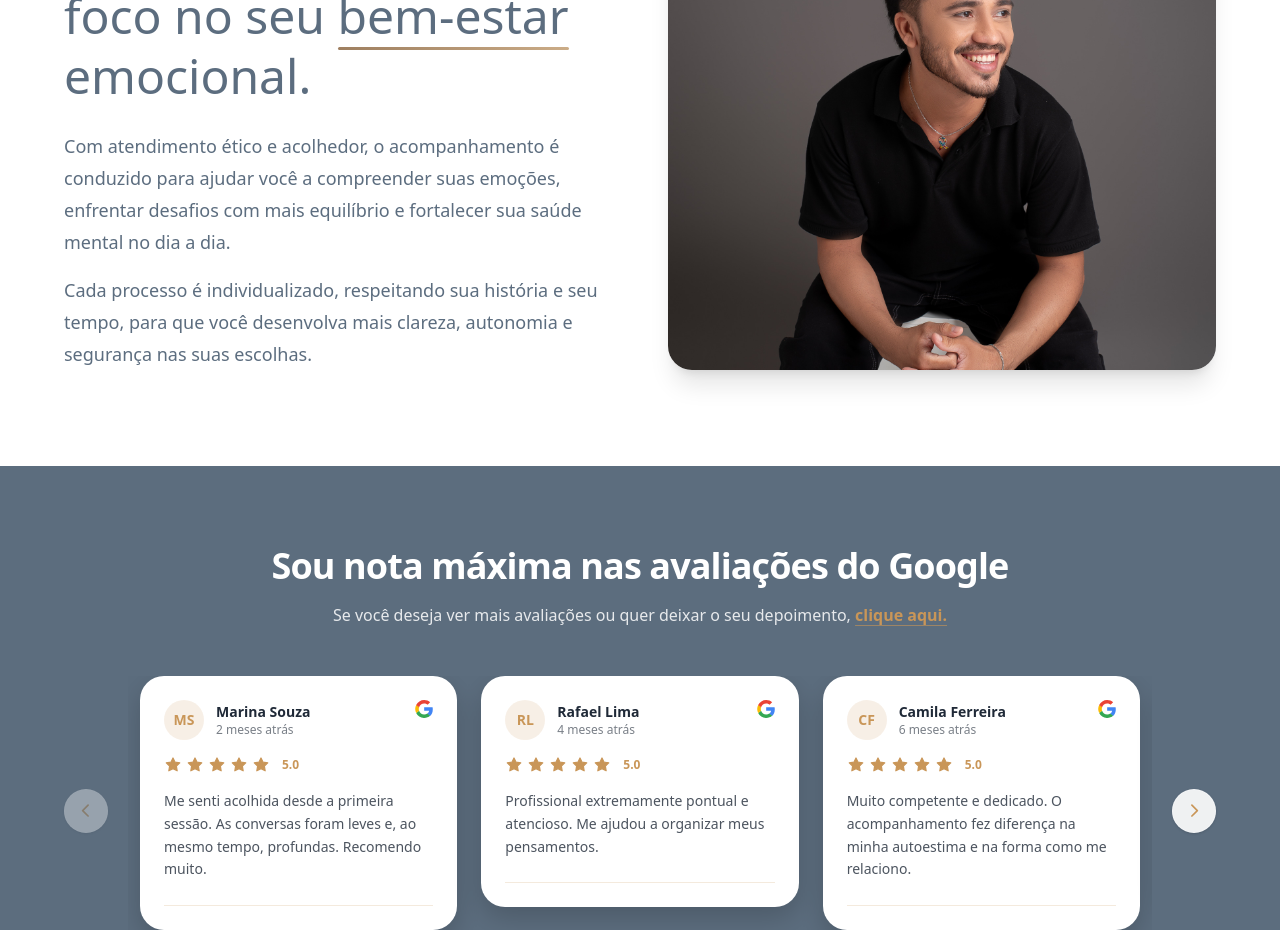
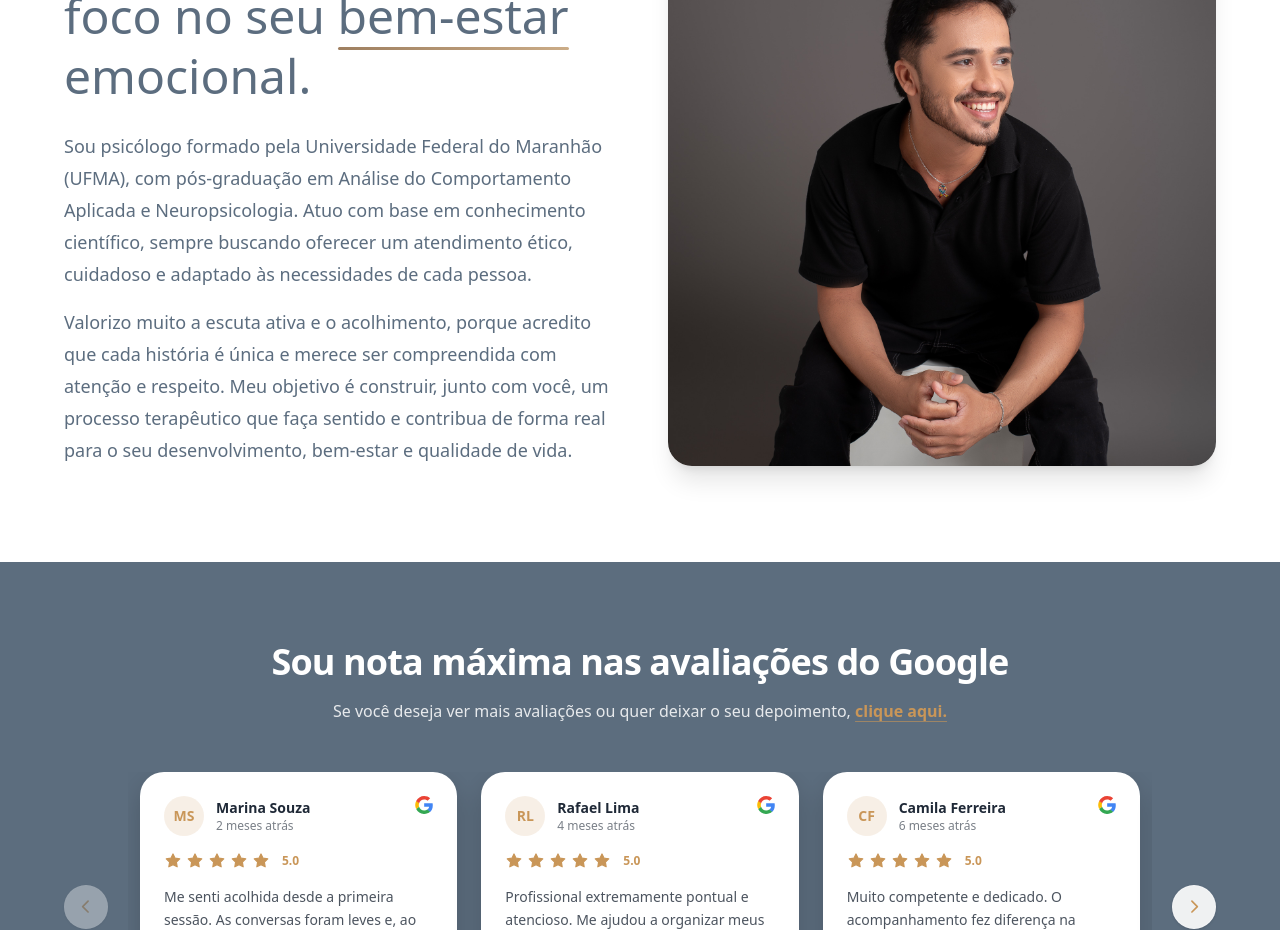
Before and after one commit to LucasSampaioOliveira1/Landing-Page-Adeib, a Next.js app: page / in a window 1280 px wide. Shown: the part 1980-2910 px from the top of the page. Built offline with nearby package versions, Linux system fonts and the light colour scheme.

Commit message:
ajustando texto sobre

```diff
--- a/components/Sobre.tsx
+++ b/components/Sobre.tsx
@@ -53,15 +53,11 @@ export default function Sobre() {
           </h2>
 
           <p className="mt-6 max-w-xl text-base leading-8 sm:text-lg">
-            Com atendimento ético e acolhedor, o acompanhamento é conduzido para
-            ajudar você a compreender suas emoções, enfrentar desafios com mais
-            equilíbrio e fortalecer sua saúde mental no dia a dia.
+            Sou psicólogo formado pela Universidade Federal do Maranhão (UFMA), com pós-graduação em Análise do Comportamento Aplicada e Neuropsicologia. Atuo com base em conhecimento científico, sempre buscando oferecer um atendimento ético, cuidadoso e adaptado às necessidades de cada pessoa.
           </p>
 
           <p className="mt-4 max-w-xl text-base leading-8 sm:text-lg">
-            Cada processo é individualizado, respeitando sua história e seu
-            tempo, para que você desenvolva mais clareza, autonomia e segurança
-            nas suas escolhas.
+            Valorizo muito a escuta ativa e o acolhimento, porque acredito que cada história é única e merece ser compreendida com atenção e respeito. Meu objetivo é construir, junto com você, um processo terapêutico que faça sentido e contribua de forma real para o seu desenvolvimento, bem-estar e qualidade de vida.
           </p>
         </div>
 
```
